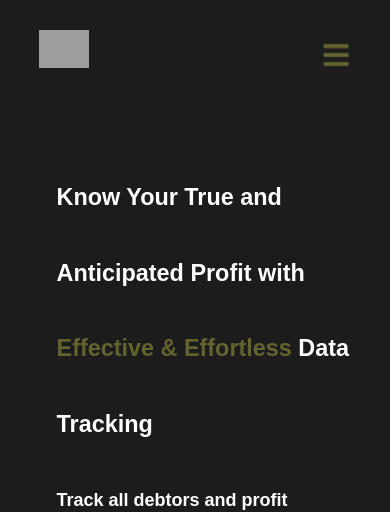
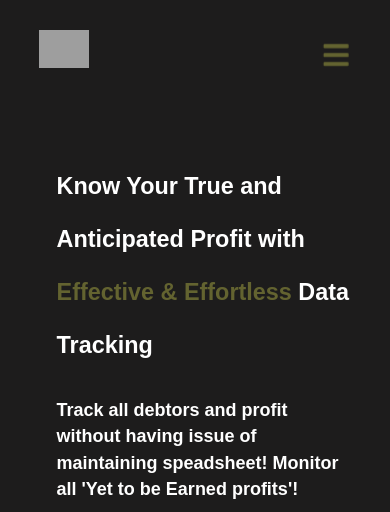
Before and after one commit to bezbrain/MakeeneProfitTracking, a React (Vite) app: page / in a window 390 px wide. Shown: the top 512 px of the page. Built offline with nearby package versions, Linux system fonts and the light colour scheme; grey boxes are pictures that could not be loaded.

Commit message:
Made a line height adjustment on the subheader

```diff
--- a/src/allStyles/headerAndSubheader.css
+++ b/src/allStyles/headerAndSubheader.css
@@ -187,6 +187,7 @@ h1 {
 @media screen and (max-width: 840px) {
   h1 {
     font-size: 6vw !important;
+    line-height: 1.4cm;
   }
 }
 
```
